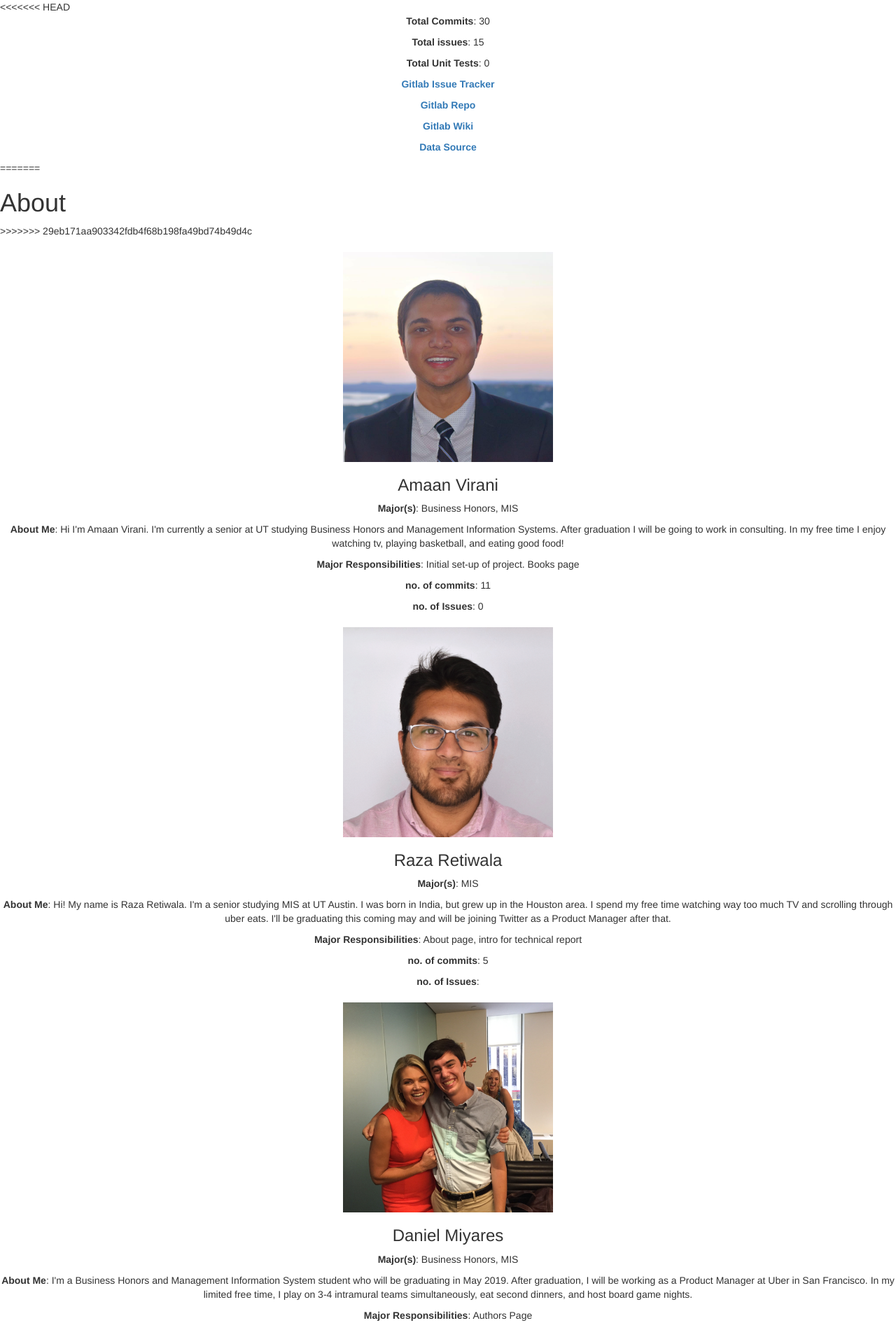
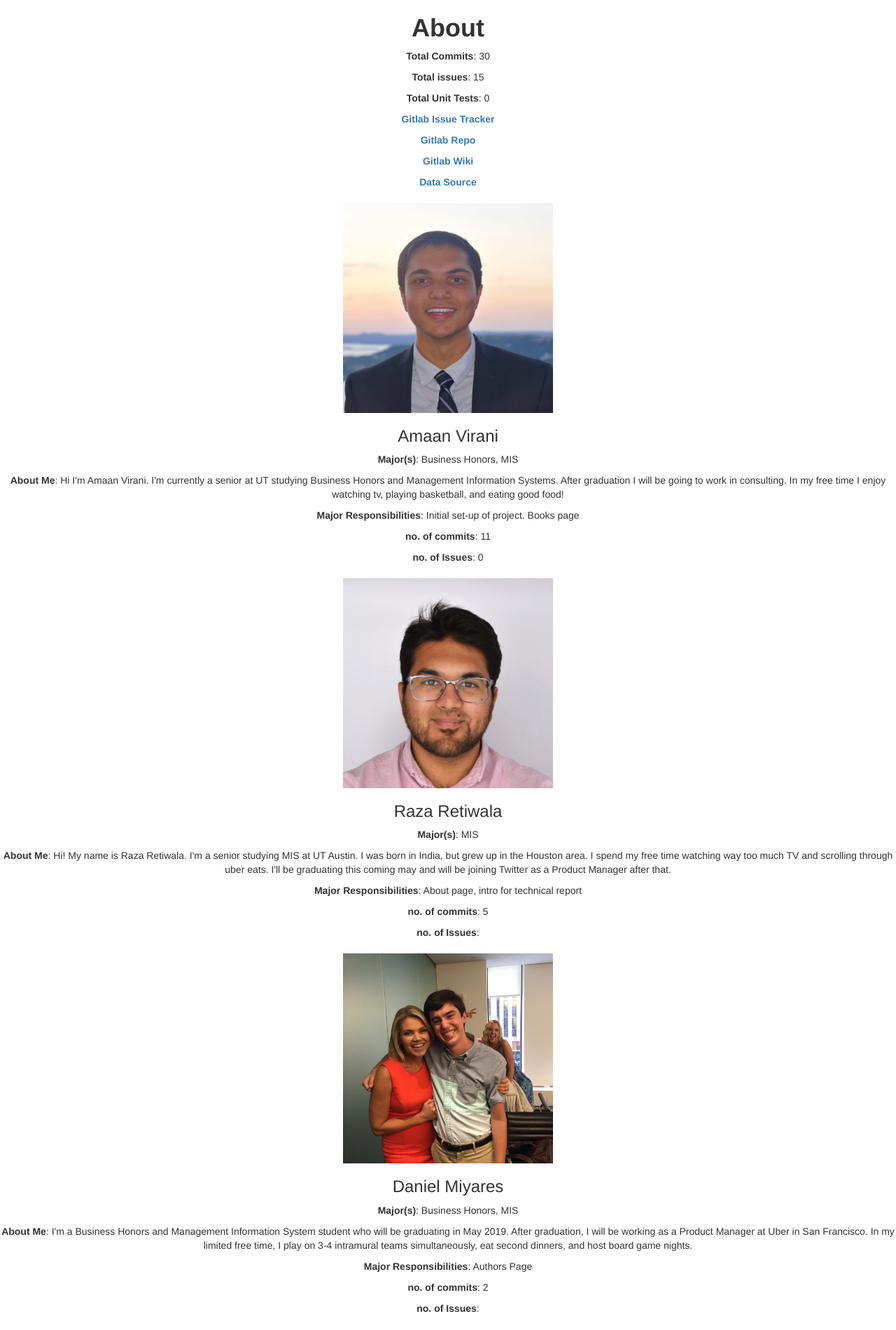
Before and after one commit to myttins/cs329e-idb, a Flask app: template templates/about.html in a window 1280 px wide. Shown: the top 1900 px of the page at 70% size. Run offline with Flask 2, Linux system fonts and the light colour scheme; the template is opened without the code that fills it, so the values that code supplies are empty; parts of the project's set-up code (start-up, migrations or seed data) failed here and were passed over; some libraries are stand-ins or nearby versions.

Commit message:
Fixed some issues with about page

```diff
--- a/templates/about.html
+++ b/templates/about.html
@@ -7,7 +7,8 @@
 	{{nav.top.render(renderer='bootstrap')}}
 </head>
 <body>
-<<<<<<< HEAD
+<h1 style="text-align: center;"><strong>About</strong></h1>
+
 <p style="text-align: center;"><strong>Total Commits</strong>: 30</p>
 <p style="text-align: center;"><strong>Total issues</strong>: 15</p>
 <p style="text-align: center;"><strong>Total Unit Tests</strong>: 0</p>
@@ -15,9 +16,7 @@
 <p style="text-align: center;"><a href="https://gitlab.com/amv2768/swewebsite"><strong>Gitlab Repo</strong></a></p>
 <p style="text-align: center;"><a href="https://gitlab.com/amv2768/swewebsite/wikis/home"><strong>Gitlab Wiki</strong></a></p>
 <p style="text-align: center;"><a href="https://gitlab.com/amv2768/swewebsite/raw/master/books.json"><strong>Data Source</strong></a></p>
-=======
-<h1> About </h1>
->>>>>>> 29eb171aa903342fdb4f68b198fa49bd74b49d4c
+
 <h3 style="text-align: center;"><img src="/static/images/amaan-1.jpg" alt="" width="300" height="300" /></a></h3>
 <h3 style="text-align: center;">Amaan Virani</h3>
 <p style="text-align: center;"><strong>Major(s)</strong>: Business Honors, MIS</p>
```
